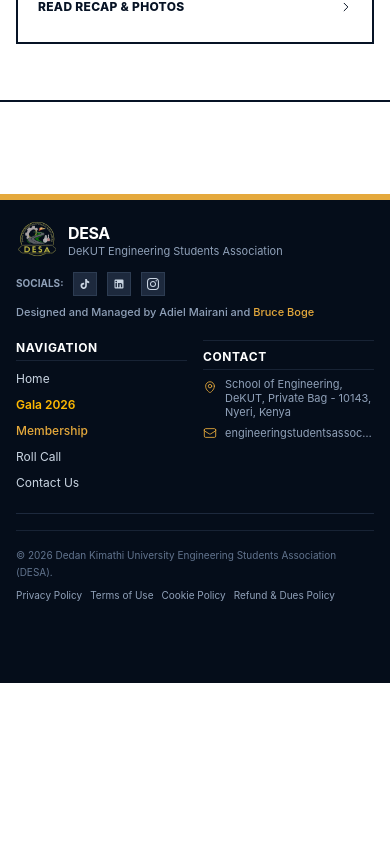
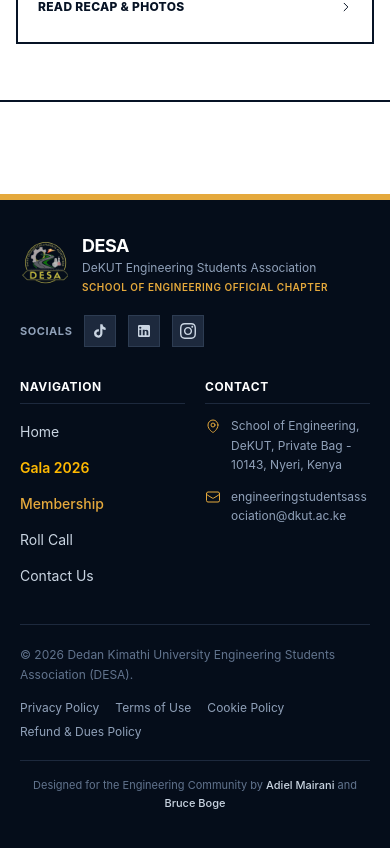
Before and after one commit to bruceboge/DESA-WEB, a Next.js app: page / in a window 390 px wide. Shown: the part 3596-4444 px from the top of the page. Before the commit the page ends 4279 px from the top, so only its background shows below. Built offline with nearby package versions, Linux system fonts and the light colour scheme; no server answers.

Commit message:
refactor: update Footer component layout and styles for improved responsiveness

```diff
--- a/src/components/Footer.tsx
+++ b/src/components/Footer.tsx
@@ -8,13 +8,11 @@ import { MapPinIcon, MailIcon, TikTokIcon, LinkedInIcon, InstagramIcon } from ".
 export default function Footer() {
   return (
     <footer className="relative z-10 border-t-2 border-[#e5a93c] bg-[#050d1a] text-slate-300 shadow-[0_-4px_0_0_#e5a93c]">
-      <div className="mx-auto max-w-7xl px-4 pb-[calc(5rem_+_env(safe-area-inset-bottom))] pt-5 sm:px-6 md:pb-12 md:pt-12 lg:px-8">
-
-        <div className="grid grid-cols-2 gap-x-4 gap-y-5 border-b border-slate-800 pb-5 sm:gap-x-8 sm:gap-y-8 sm:pb-10 lg:grid-cols-12">
-
-          <div className="col-span-2 space-y-2 sm:space-y-3 lg:col-span-5">
-            <div className="flex items-center gap-3">
-              <div className="relative h-10 w-10 shrink-0 sm:h-16 sm:w-16">
+      <div className="mx-auto max-w-7xl px-5 pb-[calc(5rem_+_env(safe-area-inset-bottom))] pt-8 sm:px-6 md:pb-10 md:pt-12 lg:px-8">
+        <div className="grid grid-cols-2 gap-x-5 gap-y-8 border-b border-slate-800 pb-8 sm:gap-x-8 sm:pb-10 lg:grid-cols-12">
+          <div className="col-span-2 sm:col-span-2 lg:col-span-5">
+            <div className="flex items-center gap-3.5">
+              <div className="relative h-12 w-12 shrink-0 sm:h-16 sm:w-16">
                 <Image
                   src="/images/desa-official-logo.png"
                   alt="DESA - DeKUT Engineering Students Association Official Logo"
@@ -25,104 +23,96 @@ export default function Footer() {
                 />
               </div>
               <div>
-                <span className="flex items-center gap-1.5 text-base font-bold tracking-tight text-white sm:text-lg">
+                <span className="block text-lg font-bold tracking-tight text-white sm:text-xl">
                   DESA
                 </span>
-                <span className="block text-[11px] leading-tight text-slate-400">
+                <span className="block text-xs leading-snug text-slate-400 sm:text-sm">
                   DeKUT Engineering Students Association
                 </span>
-                <span className="mt-0.5 hidden text-[10px] font-semibold text-[#e5a93c] sm:block">
+                <span className="mt-1 block text-[10px] font-semibold uppercase tracking-wider text-[#e5a93c]">
                   School of Engineering Official Chapter
                 </span>
               </div>
             </div>
 
-            <p className="hidden max-w-md text-xs leading-relaxed text-slate-400 sm:block">
+            <p className="mt-4 hidden max-w-md text-sm leading-relaxed text-slate-400 sm:block">
               The premier professional association unifying student engineers across Mechatronics, Mechanical, Electrical, Civil, and Chemical engineering at DeKUT.
             </p>
 
-            <div className="flex items-center gap-2.5 pt-1">
-              <span className="text-[10px] uppercase font-bold text-slate-400">Socials:</span>
+            <div className="mt-5 flex items-center gap-3">
+              <span className="text-[11px] font-bold uppercase tracking-wider text-slate-400">Socials</span>
               <a
                 href="https://www.tiktok.com/@desa_dekut"
                 target="_blank"
                 rel="noopener noreferrer"
                 aria-label="DESA TikTok"
-                className="w-6 h-6 rounded-md bg-slate-800 hover:bg-black text-slate-300 hover:text-white flex items-center justify-center transition-all border border-slate-700/80"
+                className="flex h-8 w-8 items-center justify-center border border-slate-700/80 bg-slate-800 text-slate-300 transition-colors hover:bg-black hover:text-white"
                 title="TikTok: @desa_dekut"
               >
-                <TikTokIcon className="w-3 h-3" />
+                <TikTokIcon className="h-4 w-4" />
               </a>
               <a
                 href="https://ke.linkedin.com/in/dekut-engineering-students-association-118aa22b5"
                 target="_blank"
                 rel="noopener noreferrer"
                 aria-label="DESA on LinkedIn"
-                className="w-6 h-6 rounded-md bg-slate-800 hover:bg-[#0a66c2] text-slate-300 hover:text-white flex items-center justify-center transition-all border border-slate-700/80"
+                className="flex h-8 w-8 items-center justify-center border border-slate-700/80 bg-slate-800 text-slate-300 transition-colors hover:bg-[#0a66c2] hover:text-white"
                 title="LinkedIn: DESA"
               >
-                <LinkedInIcon className="w-3 h-3" />
+                <LinkedInIcon className="h-4 w-4" />
               </a>
               <a
                 href="https://www.instagram.com/dekut_engineeringstudents"
                 target="_blank"
                 rel="noopener noreferrer"
                 aria-label="DESA Instagram"
-                className="w-6 h-6 rounded-md bg-slate-800 hover:bg-[#e4405f] text-slate-300 hover:text-white flex items-center justify-center transition-all border border-slate-700/80"
+                className="flex h-8 w-8 items-center justify-center border border-slate-700/80 bg-slate-800 text-slate-300 transition-colors hover:bg-[#e4405f] hover:text-white"
                 title="Instagram: dekut_engineeringstudents"
               >
-                <InstagramIcon className="w-3 h-3" />
+                <InstagramIcon className="h-4 w-4" />
               </a>
             </div>
-            <p className="text-[11px] font-medium text-slate-400 md:hidden">
-              Designed and Managed by Adiel Mairani and{" "}
-              <a href="https://bruceboge.me" target="_blank" rel="noopener noreferrer" className="text-[#e5a93c] hover:text-white">
-                Bruce Boge
-              </a>
-            </p>
           </div>
 
-          <div className="col-span-1 space-y-2 lg:col-span-3">
-            <h4 className="text-xs font-bold uppercase tracking-wider text-white border-b border-slate-800/80 pb-1">
+          <div className="col-span-1 lg:col-span-3">
+            <h4 className="border-b border-slate-800 pb-2 text-xs font-bold uppercase tracking-wider text-white">
               Navigation
             </h4>
-            <ul className="space-y-1.5 text-xs">
+            <ul className="mt-3 space-y-1 text-sm">
               <li>
-                <Link href="/" className="hover:text-[#e5a93c] transition-colors block py-0.5">Home</Link>
+                <Link href="/" className="block py-1.5 transition-colors hover:text-[#e5a93c]">Home</Link>
               </li>
               <li>
-                <Link href="/gala" className="hover:text-[#e5a93c] transition-colors text-amber-400 font-semibold block py-0.5">Gala 2026</Link>
+                <Link href="/gala" className="block py-1.5 font-semibold text-amber-400 transition-colors hover:text-[#e5a93c]">Gala 2026</Link>
               </li>
               <li>
-                <Link href="/membership" className="hover:text-[#e5a93c] transition-colors font-medium text-[#e5a93c] block py-0.5">Membership</Link>
+                <Link href="/membership" className="block py-1.5 font-medium text-[#e5a93c] transition-colors hover:text-white">Membership</Link>
               </li>
               <li>
-                <Link href="/roll-call" className="hover:text-[#e5a93c] transition-colors block py-0.5">Roll Call</Link>
+                <Link href="/roll-call" className="block py-1.5 transition-colors hover:text-[#e5a93c]">Roll Call</Link>
               </li>
               <li>
-                <Link href="/contact" className="hover:text-[#e5a93c] transition-colors block py-0.5">Contact Us</Link>
+                <Link href="/contact" className="block py-1.5 transition-colors hover:text-[#e5a93c]">Contact Us</Link>
               </li>
             </ul>
           </div>
 
-          <div className="col-span-1 space-y-2 border-t border-slate-800/80 pt-2 lg:col-span-4 lg:border-t-0 lg:pt-0">
-            <div className="grid grid-cols-1 sm:grid-cols-2 lg:grid-cols-1 gap-4">
-              <div className="space-y-2">
-                <h4 className="border-b border-slate-800/80 pb-1 text-xs font-bold uppercase tracking-wider text-white">
+          <div className="col-span-1 lg:col-span-4">
+            <h4 className="border-b border-slate-800 pb-2 text-xs font-bold uppercase tracking-wider text-white">
               Contact
             </h4>
-                <div className="space-y-1.5 text-xs text-slate-400">
-                  <div className="flex items-start gap-2">
-                    <MapPinIcon className="w-3.5 h-3.5 text-[#e5a93c] shrink-0 mt-0.5" />
-                    <span className="text-[11px] leading-tight">
+            <div className="mt-3 space-y-3 text-sm text-slate-400">
+              <div className="flex items-start gap-2.5">
+                <MapPinIcon className="mt-0.5 h-4 w-4 shrink-0 text-[#e5a93c]" />
+                <span className="text-xs leading-relaxed">
                   School of Engineering, DeKUT, Private Bag - 10143, Nyeri, Kenya
                 </span>
               </div>
-                  <div className="flex items-center gap-2">
-                    <MailIcon className="w-3.5 h-3.5 text-[#e5a93c] shrink-0" />
+              <div className="flex items-start gap-2.5">
+                <MailIcon className="mt-0.5 h-4 w-4 shrink-0 text-[#e5a93c]" />
                 <a
                   href="mailto:engineeringstudentsassociation@dkut.ac.ke"
-                      className="text-[11px] hover:text-[#e5a93c] transition-colors truncate"
+                  className="break-all text-xs leading-relaxed transition-colors hover:text-[#e5a93c]"
                 >
                   engineeringstudentsassociation@dkut.ac.ke
                 </a>
@@ -130,26 +120,31 @@ export default function Footer() {
             </div>
           </div>
         </div>
-          </div>
 
-        </div>
-
-        <div className="mt-4 flex flex-col items-start gap-2 border-t border-slate-800/80 pt-4 text-[10px] text-slate-500 sm:text-xs md:flex-row md:items-center md:justify-between md:gap-4">
-          <div className="leading-relaxed">
+        <div className="flex flex-col gap-4 pt-5 text-xs sm:pt-6 md:flex-row md:items-center md:justify-between">
+          <div className="leading-relaxed text-slate-500">
             © {new Date().getFullYear()} Dedan Kimathi University Engineering Students Association (DESA).
           </div>
-          <div className="flex flex-wrap items-center gap-x-2 gap-y-1 text-[10px] sm:text-xs">
+          <nav aria-label="Footer policies" className="flex flex-wrap items-center gap-x-4 gap-y-2">
             <Link href="/privacy" className="text-slate-400 hover:text-[#e5a93c] transition-colors">Privacy Policy</Link>
             <Link href="/terms" className="text-slate-400 hover:text-[#e5a93c] transition-colors">Terms of Use</Link>
             <Link href="/cookies" className="text-slate-400 hover:text-[#e5a93c] transition-colors">Cookie Policy</Link>
             <Link href="/refund-policy" className="text-slate-400 hover:text-[#e5a93c] transition-colors">Refund & Dues Policy</Link>
+          </nav>
         </div>
-          <div className="hidden w-full text-center md:block md:text-right">
-            Designed and Managed by Adiel Mairani and{" "}
-            <a href="https://bruceboge.me" target="_blank" rel="noopener noreferrer" className="text-slate-400 hover:text-[#e5a93c] transition-colors">
+
+        <div className="mt-5 border-t border-slate-800 py-4 text-center text-[11px] leading-relaxed text-slate-500 sm:text-xs">
+          Designed for the Engineering Community by{" "}
+          <span className="font-medium text-slate-300">Adiel Mairani</span>
+          {" "}and{" "}
+          <a
+            href="https://bruceboge.me"
+            target="_blank"
+            rel="noopener noreferrer"
+            className="font-medium text-slate-300 transition-colors hover:text-[#e5a93c]"
+          >
               Bruce Boge
           </a>
-          </div>
         </div>
       </div>
     </footer>
```
Lines whose indentation alone changed are shown as unchanged.
